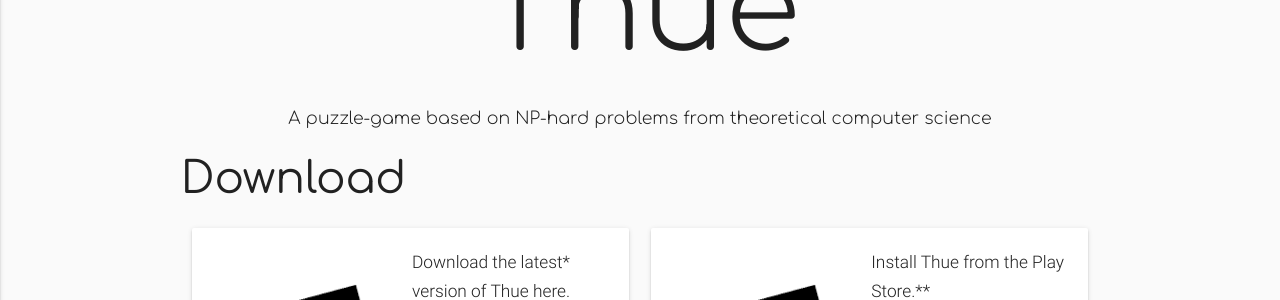
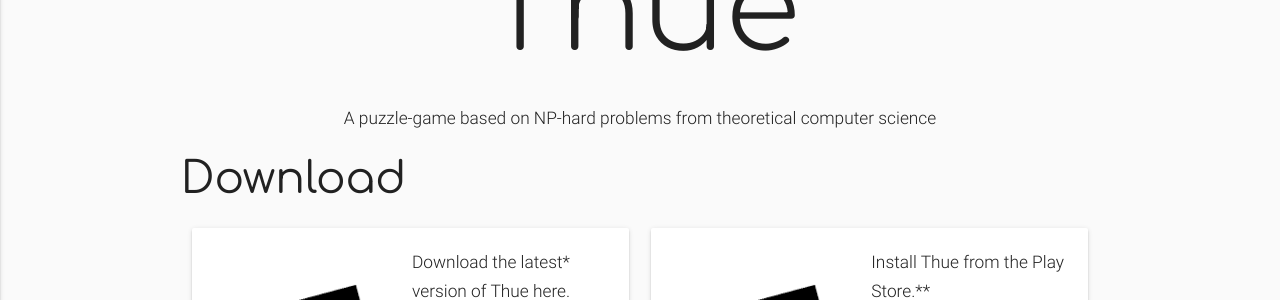
Before and after one commit to turbopope/thue.systems, a Jekyll site: the page built from index.md, in a window 1280 px wide. Shown: the part 176-476 px from the top of the page. Built offline with Jekyll 4.4.1, drawn with Linux system fonts in a browser that asks for light colours; nearby versions of some CDN libraries.

Commit message:
Revert "Use Comfortaa for subtitle"
This reverts commit ffc6153491b3c1deef93cd1d12b2c959cf8586d1.

```diff
--- a/css/style.scss
+++ b/css/style.scss
@@ -17,7 +17,6 @@
 
 .subtitle {
   text-align: center;
-    font-family: 'Comfortaa';
 }
 
 main {
```
